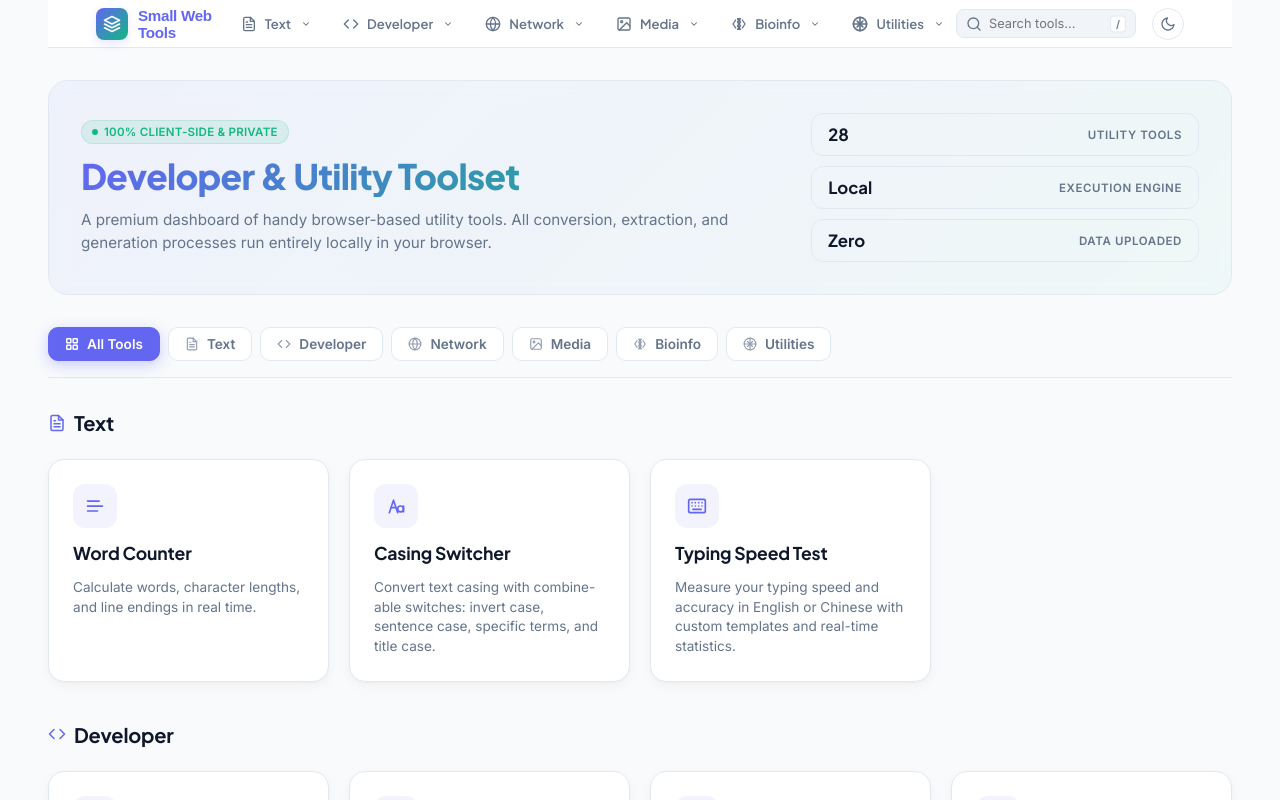
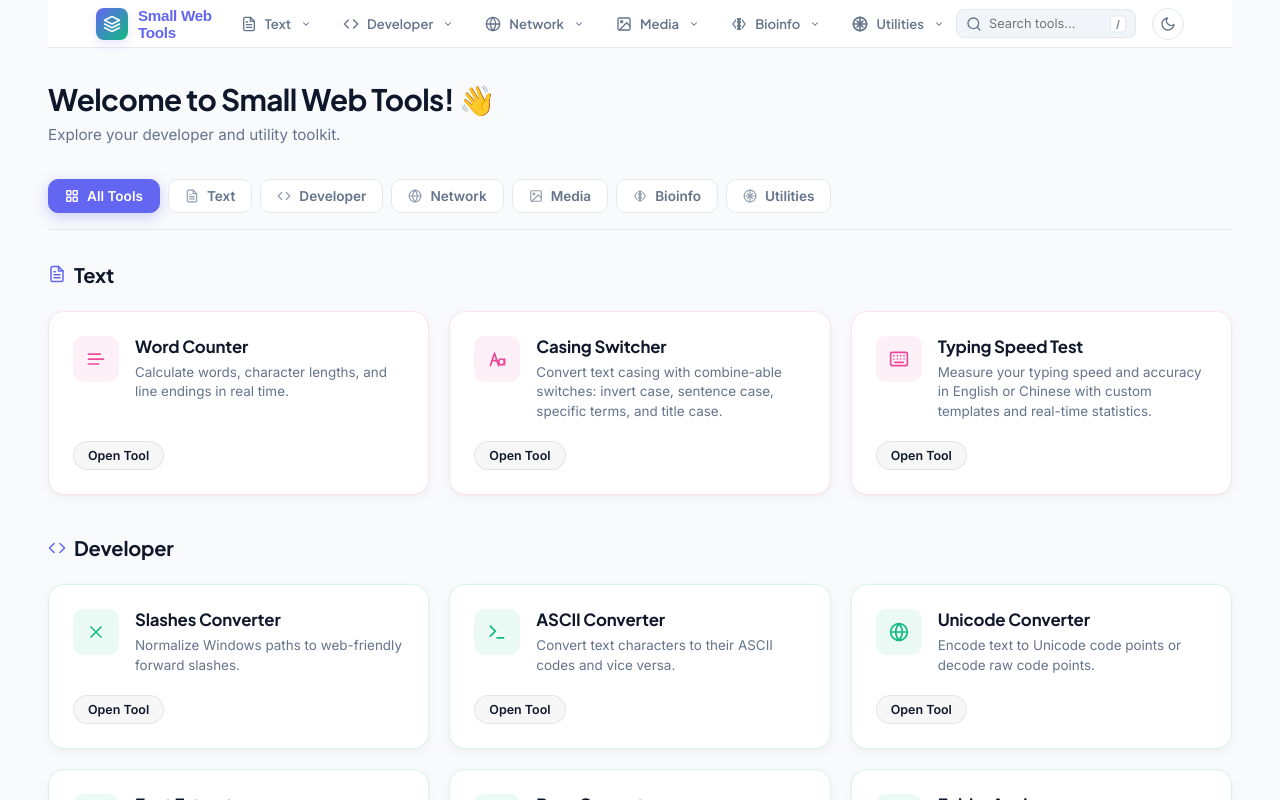
Before and after one commit to hhter2/small-web-tools, a React (Vite) app: page / in a window 1280 px wide. Built offline with nearby package versions, Linux system fonts and the light colour scheme; a web font is replaced by a local one.

Commit message:
style: restructure dashboard cards and sidebar grouping to match mockup

```diff
--- a/src/App.jsx
+++ b/src/App.jsx
@@ -903,7 +903,11 @@ export default function App() {
                 return (
                   <div key={cat.id} className="sidebar-category-group" data-category={cat.id}>
                     <div className="sidebar-category-header">
+                      <span className="cat-header-icon">{cat.icon}</span>
                       <span className="sidebar-category-title">{cat.name}</span>
+                      <svg className="chevron-icon" viewBox="0 0 24 24" width="12" height="12" stroke="currentColor" strokeWidth="2.5" fill="none" strokeLinecap="round" strokeLinejoin="round">
+                        <polyline points="6 9 12 15 18 9"></polyline>
+                      </svg>
                     </div>
                     {sortedSubGroupNames.map(sgName => (
                       <div key={sgName} className="sidebar-subcategory-group">
@@ -933,7 +937,11 @@ export default function App() {
               return (
                 <div key={cat.id} className="sidebar-category-group" data-category={cat.id}>
                   <div className="sidebar-category-header">
+                    <span className="cat-header-icon">{cat.icon}</span>
                     <span className="sidebar-category-title">{cat.name}</span>
+                    <svg className="chevron-icon" viewBox="0 0 24 24" width="12" height="12" stroke="currentColor" strokeWidth="2.5" fill="none" strokeLinecap="round" strokeLinejoin="round">
+                      <polyline points="6 9 12 15 18 9"></polyline>
+                    </svg>
                   </div>
                   {catItems.map(item => (
                     <button
--- a/src/components/HomeGrid.jsx
+++ b/src/components/HomeGrid.jsx
@@ -432,34 +432,29 @@ export default function HomeGrid({ onSelectTool, activeTab = 'all', setActiveTab
     }
   ];
 
+  const getThemeClass = (category) => {
+    switch (category) {
+      case 'text':
+        return 'theme-pink';
+      case 'developer':
+        return 'theme-green';
+      case 'network':
+        return 'theme-blue';
+      case 'media':
+        return 'theme-gold';
+      case 'bioinfo':
+        return 'theme-teal';
+      case 'utilities':
+      default:
+        return 'theme-purple';
+    }
+  };
+
   return (
     <div id="tool-home" className="dashboard-container active">
-      <div className="dashboard-hero">
-        <div className="hero-content">
-          <div className="hero-badge">
-            <span className="badge-dot"></span>
-            <span>100% Client-Side & Private</span>
-          </div>
-          <h1>Developer & Utility Toolset</h1>
-          <p className="hero-subtitle">
-            A premium dashboard of handy browser-based utility tools.
-            All conversion, extraction, and generation processes run entirely locally in your browser.
-          </p>
-        </div>
-        <div className="hero-stats">
-          <div className="stat-card">
-            <span className="stat-num">28</span>
-            <span className="stat-lbl">Utility Tools</span>
-          </div>
-          <div className="stat-card">
-            <span className="stat-num">Local</span>
-            <span className="stat-lbl">Execution Engine</span>
-          </div>
-          <div className="stat-card">
-            <span className="stat-num">Zero</span>
-            <span className="stat-lbl">Data Uploaded</span>
-          </div>
-        </div>
+      <div className="dashboard-hero-minimal">
+        <h1>Welcome to Small Web Tools! 👋</h1>
+        <p className="hero-subtitle">Explore your developer and utility toolkit.</p>
       </div>
 
       <div className="home-tabs">
@@ -513,10 +508,15 @@ export default function HomeGrid({ onSelectTool, activeTab = 'all', setActiveTab
                     <h4 className="home-subcategory-heading">{sgName}</h4>
                     <div className="home-grid">
                       {subGroups[sgName].sort((a, b) => a.title.localeCompare(b.title)).map(tool => (
-                        <div key={tool.id} className="home-card" onClick={() => onSelectTool(tool.id)}>
+                        <div key={tool.id} className={`home-card ${getThemeClass(tool.category)}`} onClick={() => onSelectTool(tool.id)}>
+                          <div className="home-card-header">
                             <div className="home-card-icon">{tool.icon}</div>
+                            <div className="home-card-text">
                               <h3>{tool.title}</h3>
                               <p>{tool.desc}</p>
+                            </div>
+                          </div>
+                          <button className="open-tool-btn">Open Tool</button>
                         </div>
                       ))}
                     </div>
@@ -534,10 +534,15 @@ export default function HomeGrid({ onSelectTool, activeTab = 'all', setActiveTab
               </h3>
               <div className="home-grid">
                 {catTools.map(tool => (
-                  <div key={tool.id} className="home-card" onClick={() => onSelectTool(tool.id)}>
+                  <div key={tool.id} className={`home-card ${getThemeClass(tool.category)}`} onClick={() => onSelectTool(tool.id)}>
+                    <div className="home-card-header">
                       <div className="home-card-icon">{tool.icon}</div>
+                      <div className="home-card-text">
                         <h3>{tool.title}</h3>
                         <p>{tool.desc}</p>
+                      </div>
+                    </div>
+                    <button className="open-tool-btn">Open Tool</button>
                   </div>
                 ))}
               </div>
@@ -564,10 +569,15 @@ export default function HomeGrid({ onSelectTool, activeTab = 'all', setActiveTab
                     <h4 className="home-subcategory-heading">{sgName}</h4>
                     <div className="home-grid">
                       {subGroups[sgName].sort((a, b) => a.title.localeCompare(b.title)).map(tool => (
-                        <div key={tool.id} className="home-card" onClick={() => onSelectTool(tool.id)}>
+                        <div key={tool.id} className={`home-card ${getThemeClass(tool.category)}`} onClick={() => onSelectTool(tool.id)}>
+                          <div className="home-card-header">
                             <div className="home-card-icon">{tool.icon}</div>
+                            <div className="home-card-text">
                               <h3>{tool.title}</h3>
                               <p>{tool.desc}</p>
+                            </div>
+                          </div>
+                          <button className="open-tool-btn">Open Tool</button>
                         </div>
                       ))}
                     </div>
@@ -581,10 +591,15 @@ export default function HomeGrid({ onSelectTool, activeTab = 'all', setActiveTab
             {tools
               .filter(t => t.category === activeTab)
               .map(tool => (
-                <div key={tool.id} className="home-card" onClick={() => onSelectTool(tool.id)}>
+                <div key={tool.id} className={`home-card ${getThemeClass(tool.category)}`} onClick={() => onSelectTool(tool.id)}>
+                  <div className="home-card-header">
                     <div className="home-card-icon">{tool.icon}</div>
+                    <div className="home-card-text">
                       <h3>{tool.title}</h3>
                       <p>{tool.desc}</p>
+                    </div>
+                  </div>
+                  <button className="open-tool-btn">Open Tool</button>
                 </div>
               ))}
           </div>
```
Also changed, not shown: src/styles.css. Lines whose indentation alone changed are shown as unchanged.
